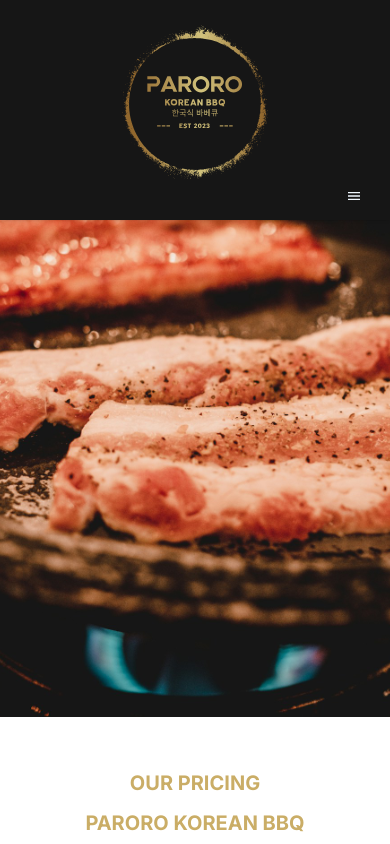
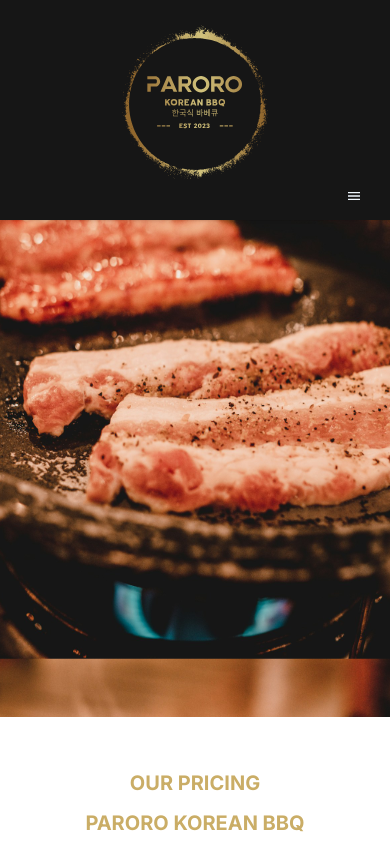
Before and after one commit to ITERSYNC/parorobbq, a Next.js app: page / in a window 390 px wide. Shown: the top 844 px of the page. Built offline with nearby package versions, Linux system fonts and the light colour scheme.

Commit message:
Update background image size in page component

```diff
--- a/app/page.tsx
+++ b/app/page.tsx
@@ -16,7 +16,7 @@ export default function Home() {
         <Header />
       </div>
       <div className='relative'>
-        <div className=" h-[85vh] md:h-[75vh] bg-[url('/assets/hero.jpg')] bg-fixed bg-cover bg-center"></div>
+        <div className=" h-[85vh] md:h-[75vh] bg-[url('/assets/hero.jpg')] bg-fixed bg-[length:800px_600px] md:bg-cover bg-center"></div>
       </div>
 
       <FindOutMore />
```
